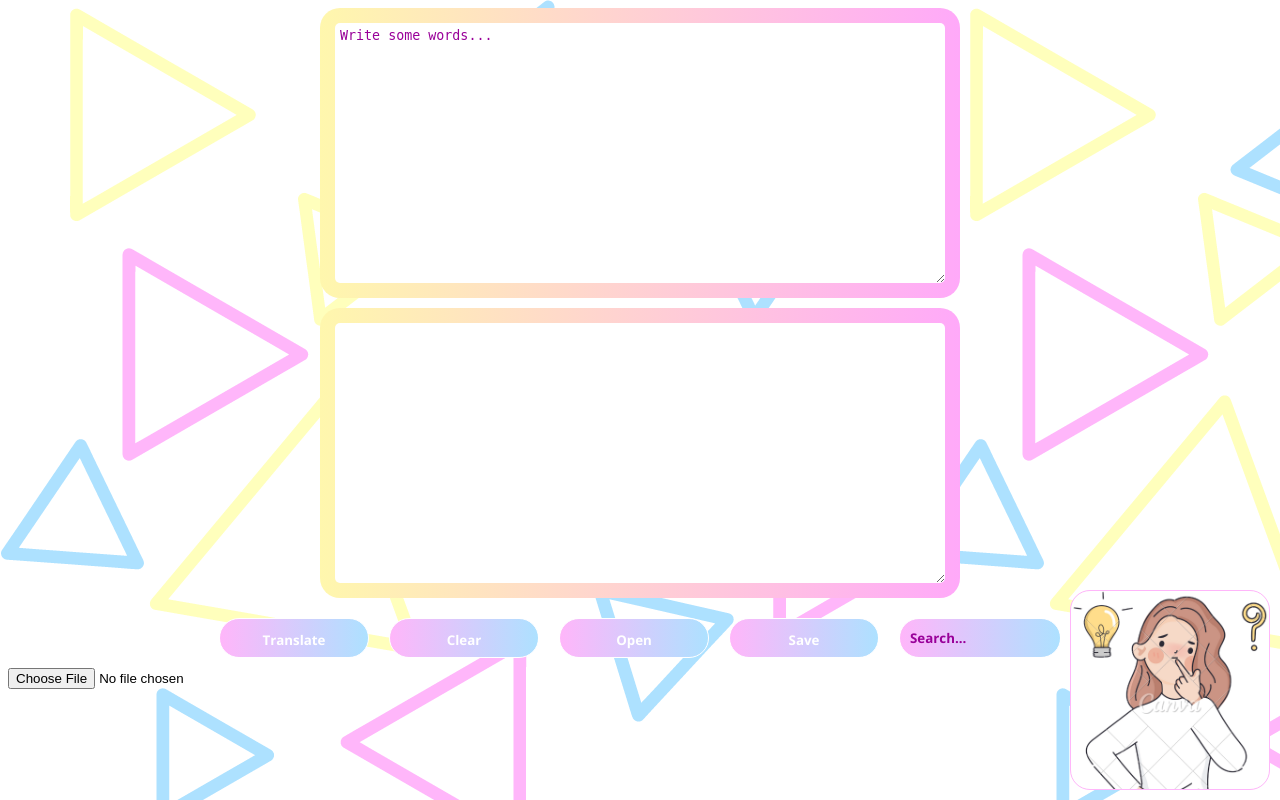
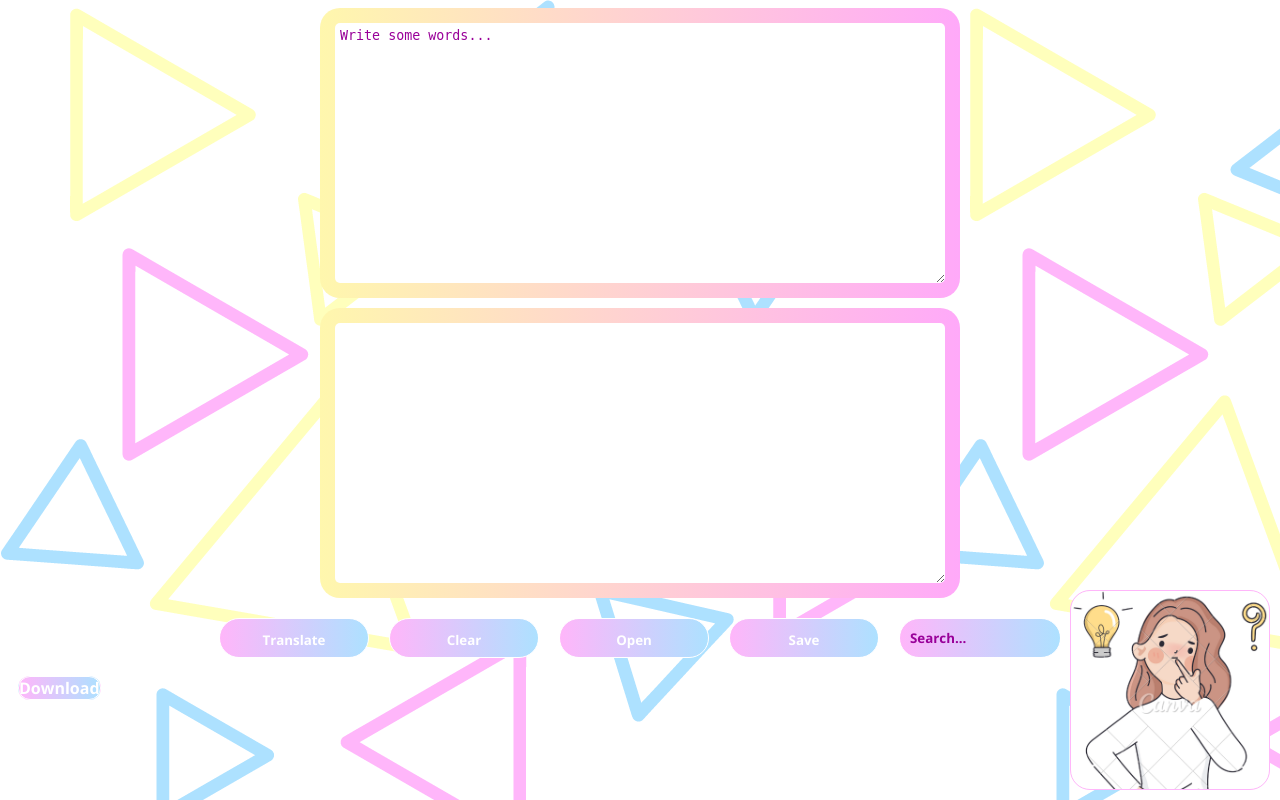
Before and after one commit to MakarenkoAI/nlp, a Django app: page / in a window 1280 px wide. Run offline with Django 3.2, Linux system fonts and the light colour scheme.

Commit message:
refactor download-button

```diff
--- a/app/templates/main_page.html
+++ b/app/templates/main_page.html
@@ -27,7 +27,10 @@
         <div class="right-btn">
             <button class="help-btn"></button>
         </div>
-        <input type="file" value="File" name="file" id="file" accept=".pdf">
+        <label class="input-file">
+            <input type="file" style="display:none" name="file" id="file" accept=".pdf">
+            <span type="submit" class="btn">Download</span>
+        </label>
     </div>
     </form>
 </body>
--- a/app/tools.py
+++ b/app/tools.py
@@ -5,14 +5,11 @@ from pypdf import PdfReader
 from nltk.corpus import wordnet as wn
 from nltk.draw import *
 import re
-import pprint
-
 
 nltk.download('universal_tagset')
 nltk.download('wordnet')
 nltk.download('vader_lexicon')
 nltk.download('averaged_perceptron_tagger')
-
 
 def percentage(word:str, text:Text):
     return round(100*text.tokens.count(word)/len(text.tokens), 3)
```
